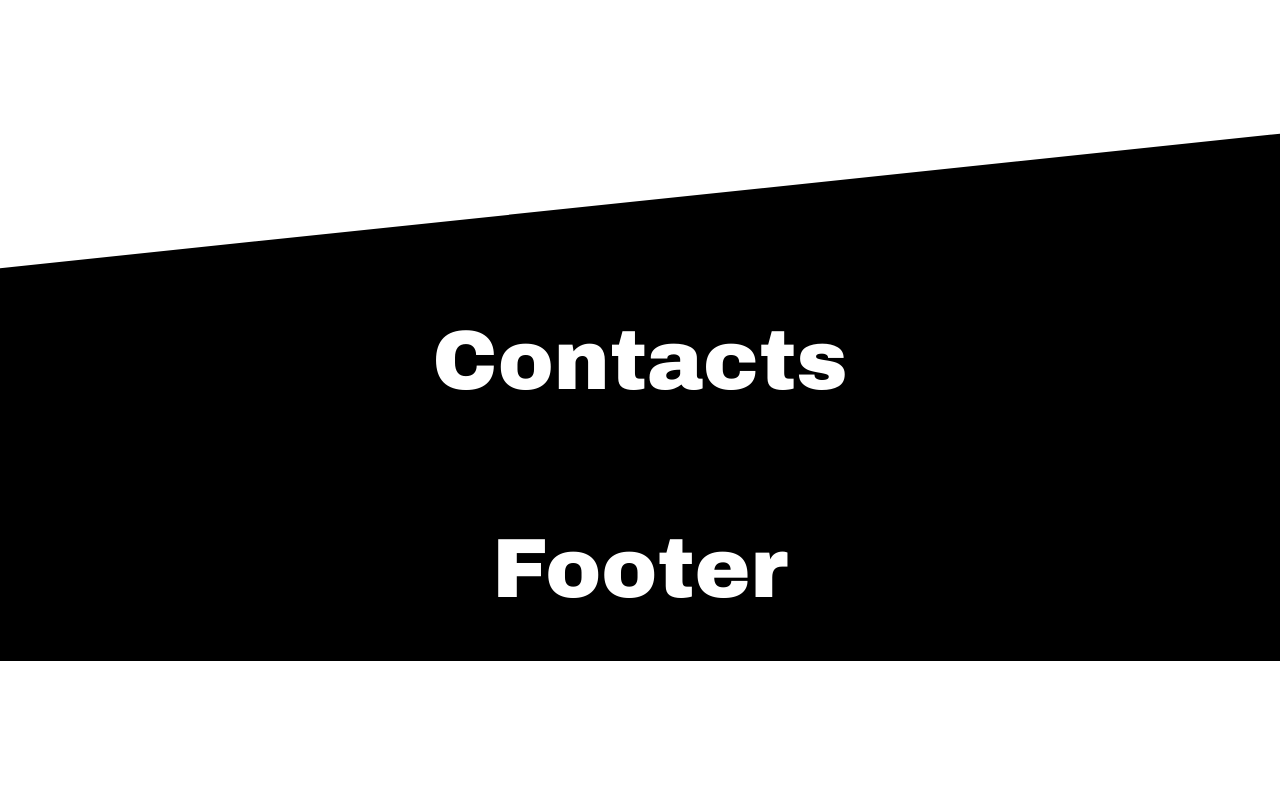
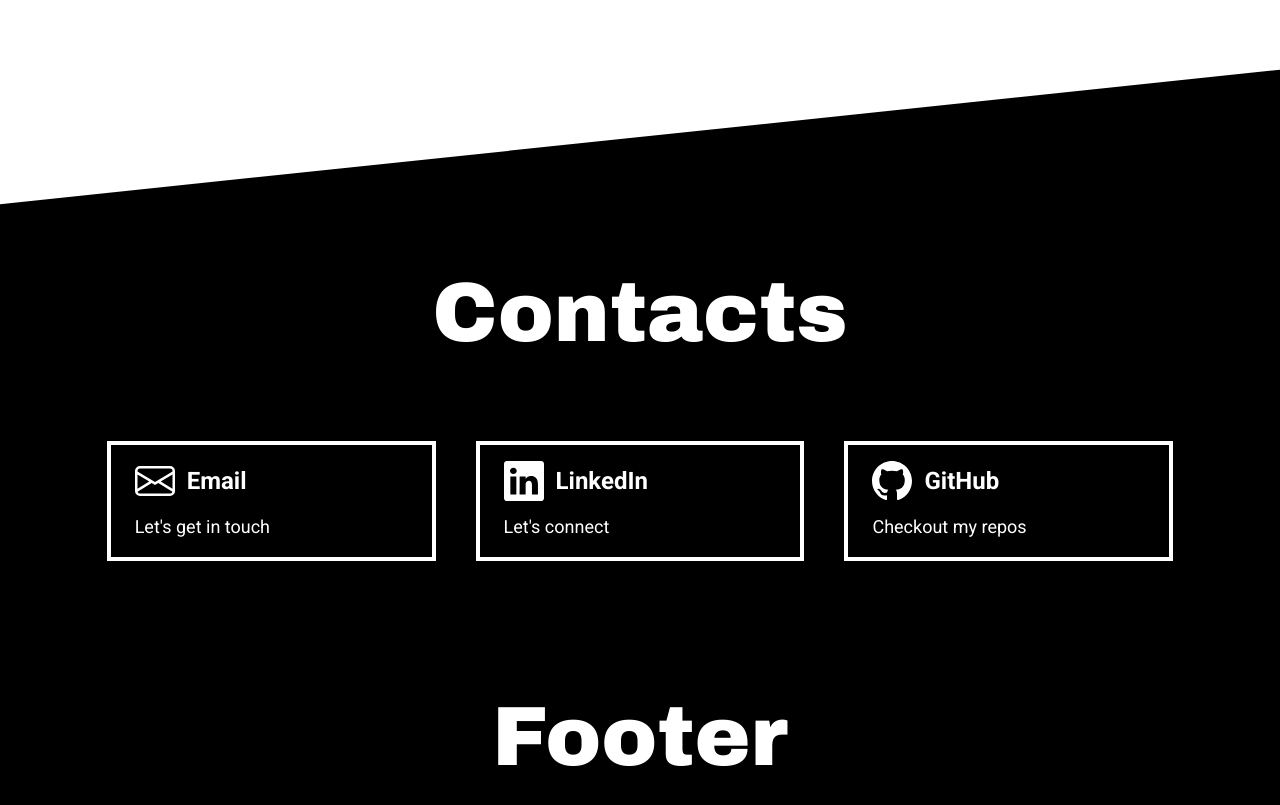
Before and after one commit to AlexandrSpevakov/portfolio-website, a Next.js app: page / in a window 1280 px wide. Shown: the part 7860-8665 px from the top of the page. Before the commit the page ends 8521 px from the top, so only its background shows below. Built offline with nearby package versions, Linux system fonts and the light colour scheme.

Commit message:
feat: implement Contacts section

```diff
--- a/app/components/Contacts.tsx
+++ b/app/components/Contacts.tsx
@@ -3,9 +3,72 @@ export default function Contacts() {
     <section className="relative isolate text-white before:absolute before:inset-0 before:z-[-1] before:skew-y-[-6deg] before:bg-black after:absolute after:left-0 after:bottom-[-140px] after:z-[-1] after:h-full after:w-full after:bg-black">
       <section
         id="about"
-        className="relative mx-auto mt-32 w-10/12 bg-cover bg-center bg-no-repeat py-28"
+        className="relative mx-auto mt-32 w-10/12 bg-cover bg-center bg-no-repeat py-32"
       >
         <h2 className="text-center font-archivo text-7.5xl">Contacts</h2>
+
+        <section className="mt-20 grid grid-cols-3 gap-x-10">
+          <a
+            href="mailto:spievakov@gmail.com"
+            className="block border-4 border-white py-4 px-6 duration-300 hover:bg-white hover:text-black"
+          >
+            <div className="flex items-center gap-3">
+              <svg
+                width="40"
+                height="40"
+                fill="currentColor"
+                viewBox="0 0 16 16"
+              >
+                {' '}
+                <path d="M0 4a2 2 0 0 1 2-2h12a2 2 0 0 1 2 2v8a2 2 0 0 1-2 2H2a2 2 0 0 1-2-2V4Zm2-1a1 1 0 0 0-1 1v.217l7 4.2 7-4.2V4a1 1 0 0 0-1-1H2Zm13 2.383-4.708 2.825L15 11.105V5.383Zm-.034 6.876-5.64-3.471L8 9.583l-1.326-.795-5.64 3.47A1 1 0 0 0 2 13h12a1 1 0 0 0 .966-.741ZM1 11.105l4.708-2.897L1 5.383v5.722Z" />{' '}
+              </svg>
+              <h4 className="text-2xl font-bold">Email</h4>
+            </div>
+            <span className="mt-3 block text-lg">Let&apos;s get in touch</span>
+          </a>
+
+          <a
+            href="https://www.linkedin.com/in/oleksandr-spievakov/"
+            className="block border-4 border-white py-4 px-6 duration-300 hover:bg-white hover:text-black"
+            target="_blank"
+            rel="noreferrer"
+          >
+            <div className="flex items-center gap-3">
+              <svg
+                width="40"
+                height="40"
+                fill="currentColor"
+                viewBox="0 0 16 16"
+              >
+                {' '}
+                <path d="M0 1.146C0 .513.526 0 1.175 0h13.65C15.474 0 16 .513 16 1.146v13.708c0 .633-.526 1.146-1.175 1.146H1.175C.526 16 0 15.487 0 14.854V1.146zm4.943 12.248V6.169H2.542v7.225h2.401zm-1.2-8.212c.837 0 1.358-.554 1.358-1.248-.015-.709-.52-1.248-1.342-1.248-.822 0-1.359.54-1.359 1.248 0 .694.521 1.248 1.327 1.248h.016zm4.908 8.212V9.359c0-.216.016-.432.08-.586.173-.431.568-.878 1.232-.878.869 0 1.216.662 1.216 1.634v3.865h2.401V9.25c0-2.22-1.184-3.252-2.764-3.252-1.274 0-1.845.7-2.165 1.193v.025h-.016a5.54 5.54 0 0 1 .016-.025V6.169h-2.4c.03.678 0 7.225 0 7.225h2.4z" />{' '}
+              </svg>
+              <h4 className="text-2xl font-bold">LinkedIn</h4>
+            </div>
+            <span className="mt-3 block text-lg">Let&apos;s connect</span>
+          </a>
+
+          <a
+            href="https://github.com/AlexandrSpevakov"
+            className="block border-4 border-white py-4 px-6 duration-300 hover:bg-white hover:text-black"
+            target="_blank"
+            rel="noreferrer"
+          >
+            <div className="flex items-center gap-3">
+              <svg
+                width="40"
+                height="40"
+                fill="currentColor"
+                viewBox="0 0 16 16"
+              >
+                {' '}
+                <path d="M8 0C3.58 0 0 3.58 0 8c0 3.54 2.29 6.53 5.47 7.59.4.07.55-.17.55-.38 0-.19-.01-.82-.01-1.49-2.01.37-2.53-.49-2.69-.94-.09-.23-.48-.94-.82-1.13-.28-.15-.68-.52-.01-.53.63-.01 1.08.58 1.23.82.72 1.21 1.87.87 2.33.66.07-.52.28-.87.51-1.07-1.78-.2-3.64-.89-3.64-3.95 0-.87.31-1.59.82-2.15-.08-.2-.36-1.02.08-2.12 0 0 .67-.21 2.2.82.64-.18 1.32-.27 2-.27.68 0 1.36.09 2 .27 1.53-1.04 2.2-.82 2.2-.82.44 1.1.16 1.92.08 2.12.51.56.82 1.27.82 2.15 0 3.07-1.87 3.75-3.65 3.95.29.25.54.73.54 1.48 0 1.07-.01 1.93-.01 2.2 0 .21.15.46.55.38A8.012 8.012 0 0 0 16 8c0-4.42-3.58-8-8-8z" />{' '}
+              </svg>
+              <h4 className="text-2xl font-bold">GitHub</h4>
+            </div>
+            <span className="mt-3 block text-lg">Checkout my repos</span>
+          </a>
+        </section>
       </section>
     </section>
   );
--- a/app/components/Works.tsx
+++ b/app/components/Works.tsx
@@ -8,7 +8,7 @@ import tours from '../../public/tours-work.webp';
 
 export default function Works() {
   return (
-    <section className="mx-auto w-10/12 py-32" id="works">
+    <section className="mx-auto w-10/12 pt-32 pb-16" id="works">
       <h2 className="mb-24 text-center font-archivo text-7.5xl">Works</h2>
       <article className="work-card mx-auto w-9/12 rounded bg-black px-10 pt-10 pb-12 text-white duration-300">
         <Image
```
